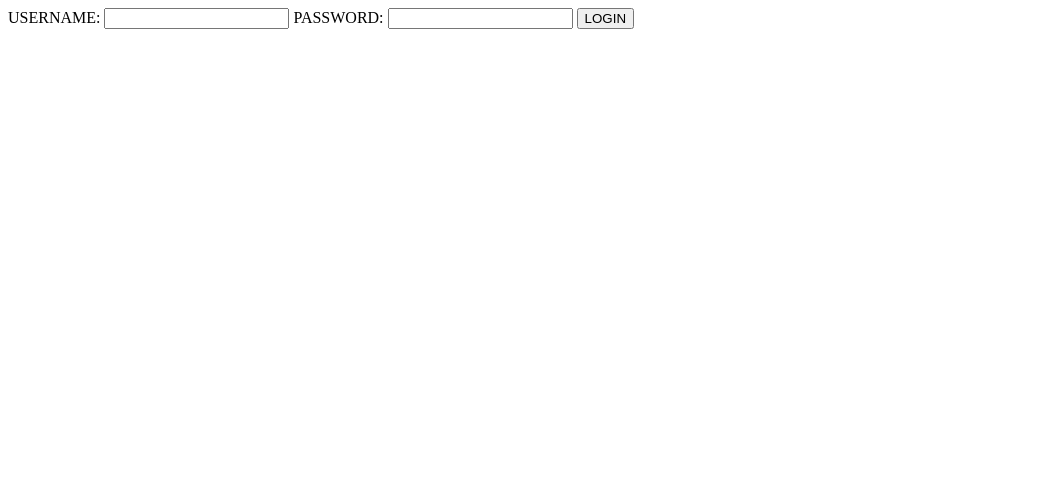
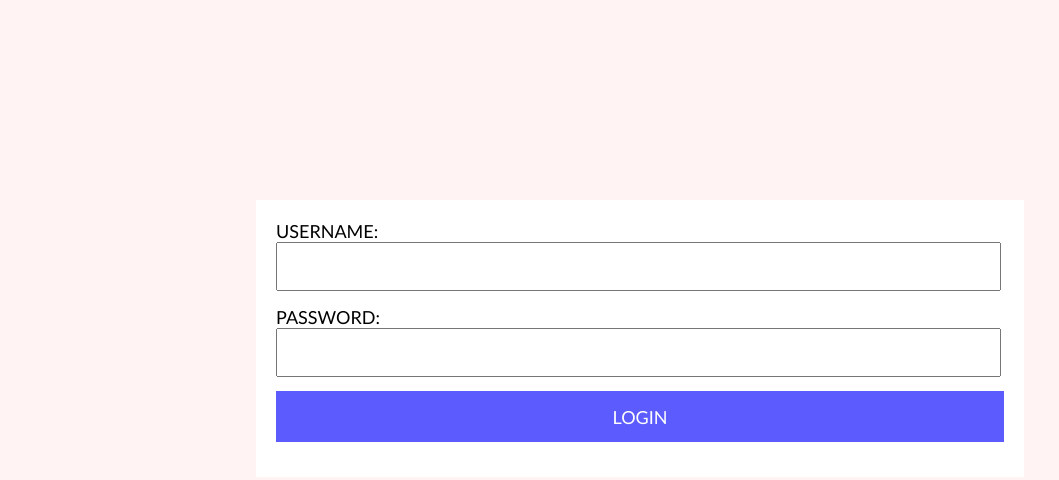
Before and after one commit to vrushabhshinde21/AzureDeploy, a plain HTML site: page index.html in a window 1280 px wide. Shown: the whole page, without its empty margins (0-1059 px from the left). Drawn offline with Linux system fonts and the light colour scheme.

Commit message:
css refrences updated from login.css to index.css

```diff
--- a/index.html
+++ b/index.html
@@ -4,7 +4,7 @@
     <meta charset="UTF-8">
     <meta name="viewport" content="width=device-width, initial-scale=1.0">
     <title>Document</title>
-    <link rel="stylesheet" href="Login.css" >
+    <link rel="stylesheet" href="index.css" >
 </head>
 <body>
     <form id="form" class="form">
```
